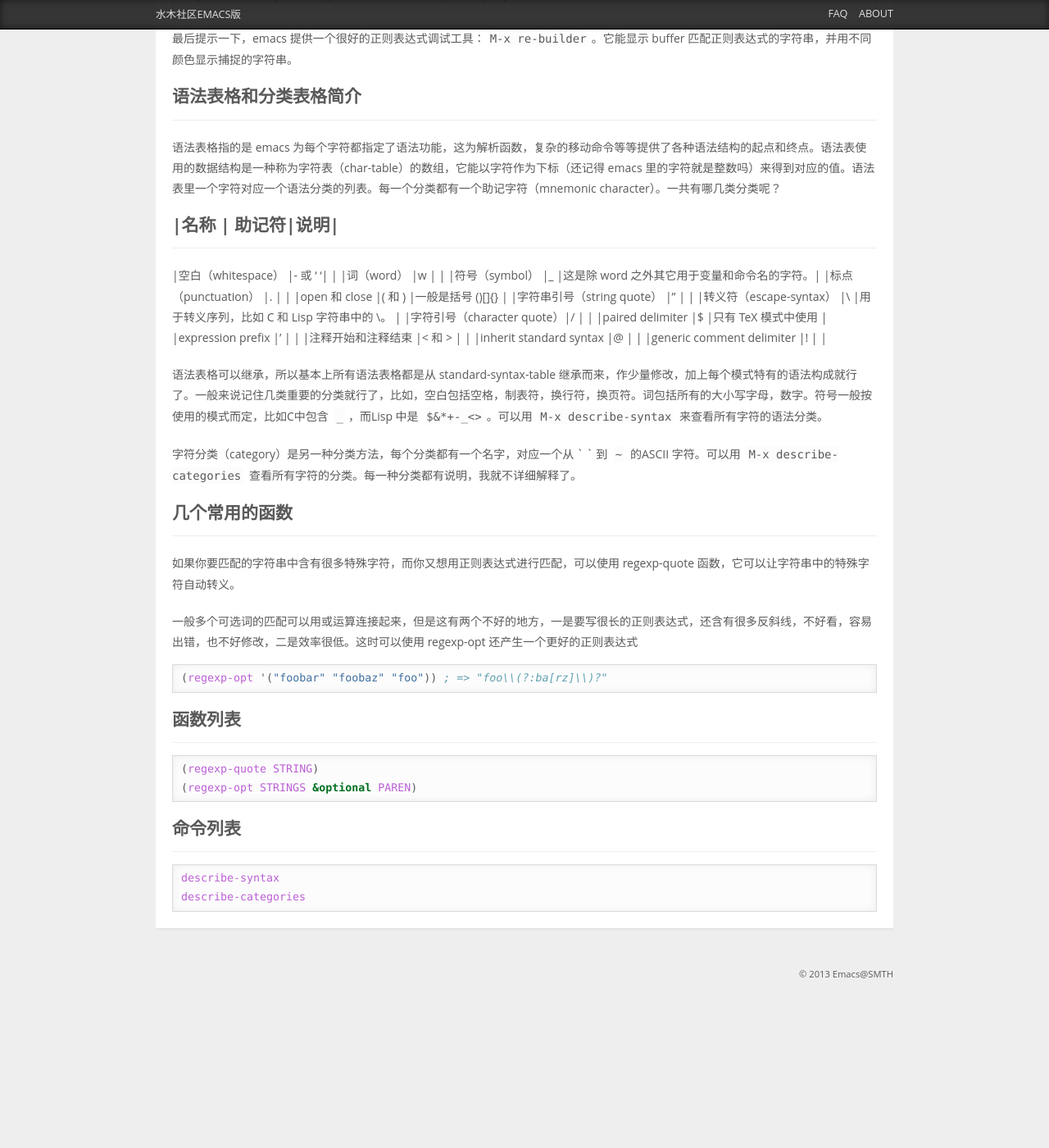
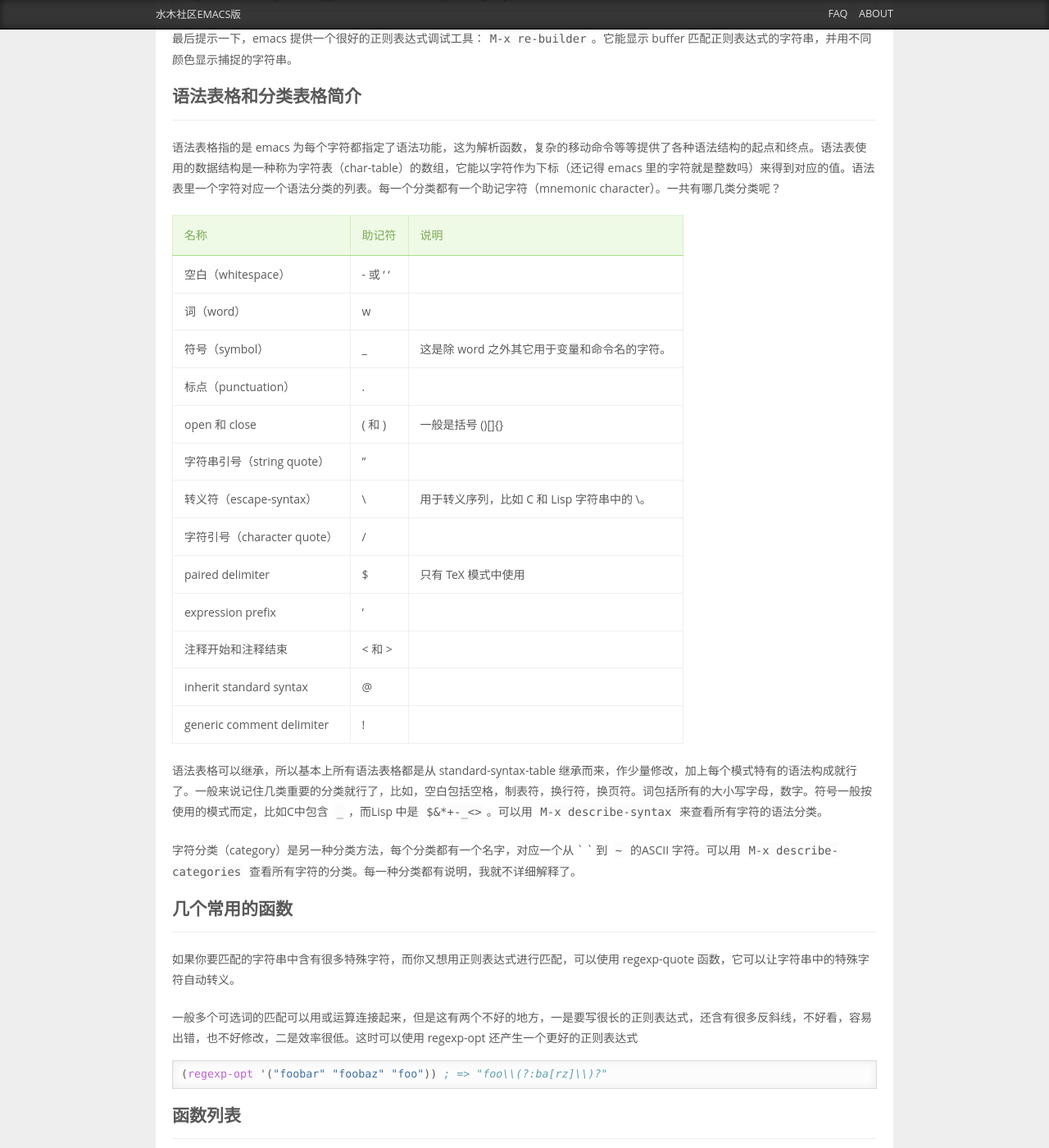
Before and after one commit to smacs/smacs.github.io, a Jekyll site: the page built from elisp/11-regexp.md, in a window 1280 px wide and 1400 px high, scrolled down 972 px. Shown: the whole window at 82% size. Built offline with Jekyll 4.4.1, drawn with Linux system fonts in a browser that asks for light colours; Markdown is read by kramdown in place of the engine named in the settings; comment, search, counter and statistics services are not loaded; before the commit the page ends 2195 px from its top, so only the background shows below that.

Commit message:
Fix regular expression tables

```diff
--- a/elisp/11-regexp.md
+++ b/elisp/11-regexp.md
@@ -31,8 +31,8 @@ emacs 对字符有很多种分类方法，在正则表达式里也可以使用
 
 语法表格指的是 emacs 为每个字符都指定了语法功能，这为解析函数，复杂的移动命令等等提供了各种语法结构的起点和终点。语法表使用的数据结构是一种称为字符表（char-table）的数组，它能以字符作为下标（还记得 emacs 里的字符就是整数吗）来得到对应的值。语法表里一个字符对应一个语法分类的列表。每一个分类都有一个助记字符（mnemonic character）。一共有哪几类分类呢？
 
-|名称 | 助记符|说明|
----------------------------------------------------
+|名称                       | 助记符 |说明                                        |
+|---------------------------|--------|--------------------------------------------|
 |空白（whitespace）         |- 或 ' '|                                            |
 |词（word）                 |w       |                                            |
 |符号（symbol）             |_       |这是除 word 之外其它用于变量和命令名的字符。|
```
